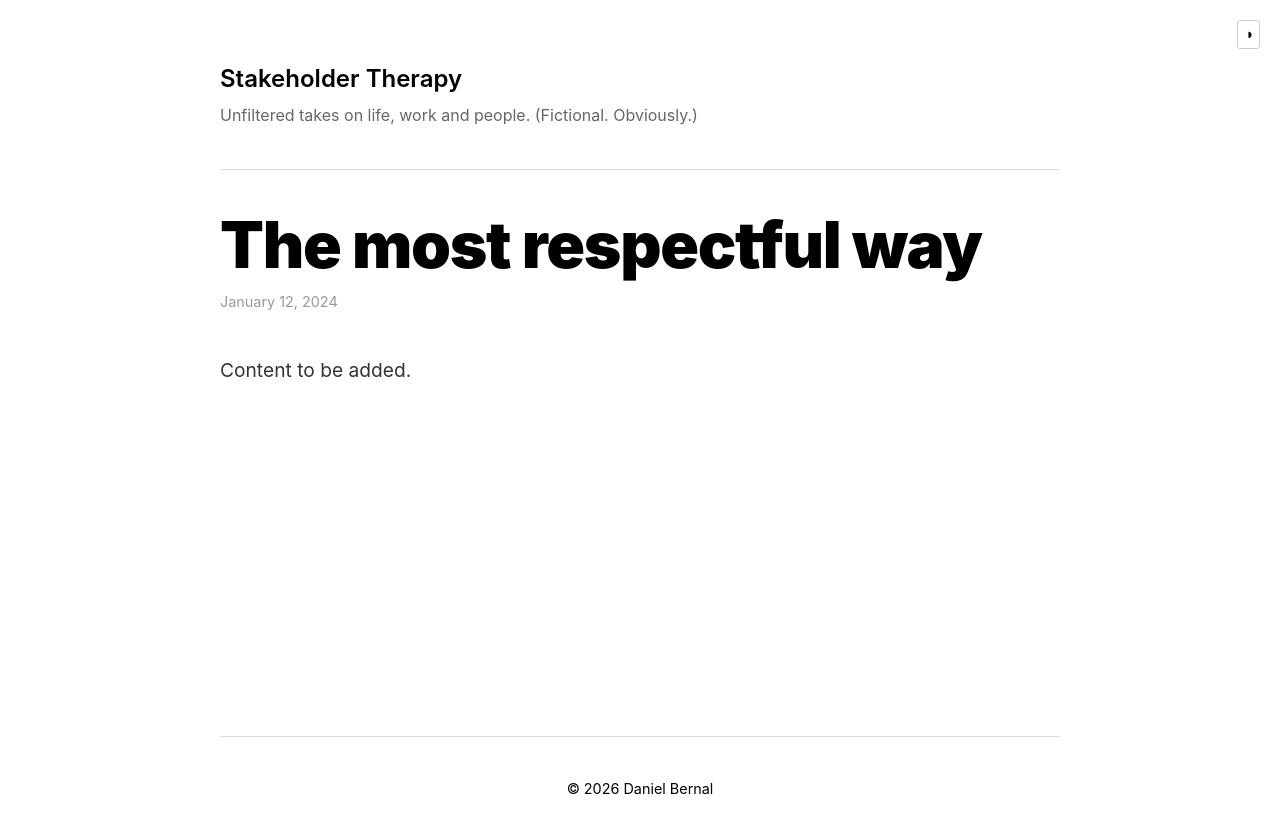
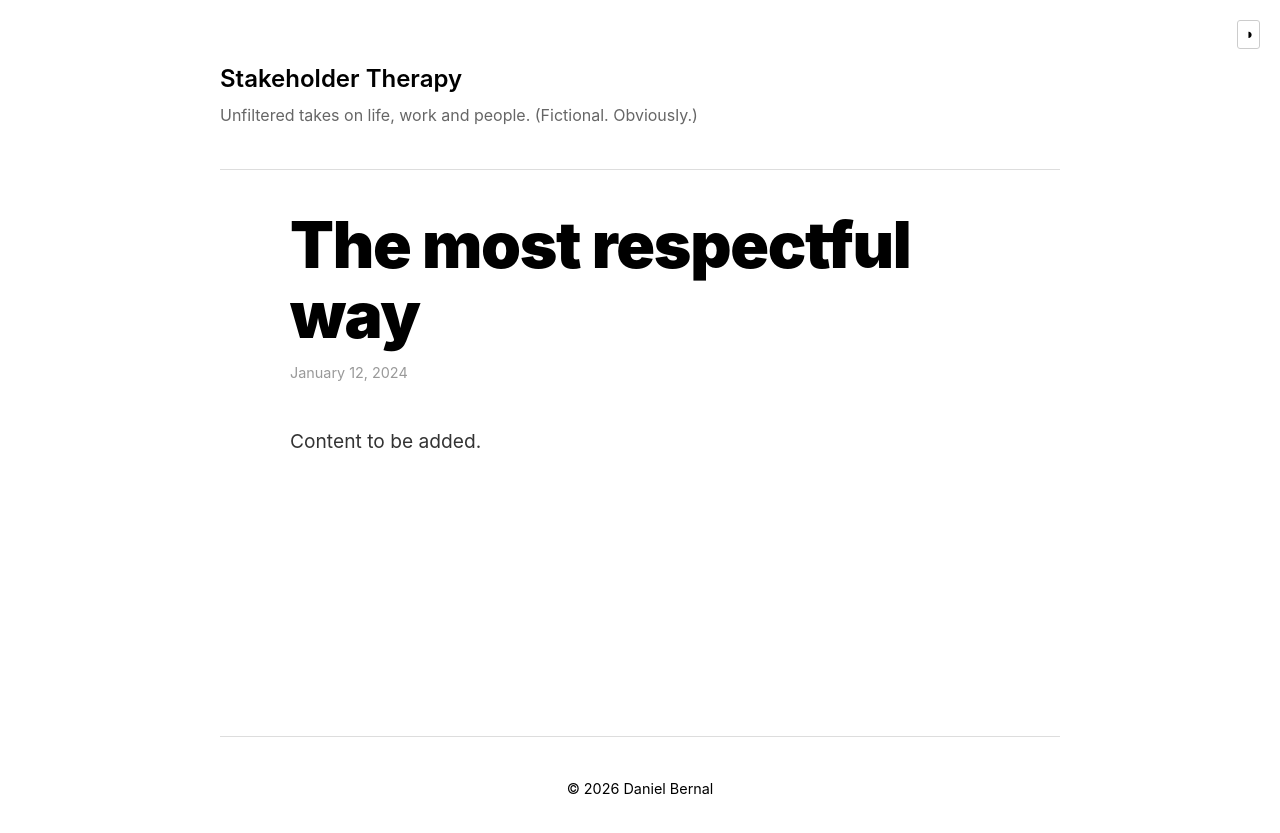
Before and after one commit to afterxleep/stakeholdertherapy.com, a Jekyll site: the page built from _posts/2024-01-12-the-most-respectful-way.md, in a window 1280 px wide. Shown: the top 833 px of the page. Built offline with Jekyll 4.4.1, drawn with Linux system fonts in a browser that asks for light colours.

Commit message:
Set optimal post width to 700px centered for readability

```diff
--- a/_layouts/default.html
+++ b/_layouts/default.html
@@ -307,7 +307,8 @@
 
     /* Post Page */
     .post {
-      max-width: 100%;
+      max-width: 700px;
+      margin: 0 auto;
     }
 
     .post h1 {
```
